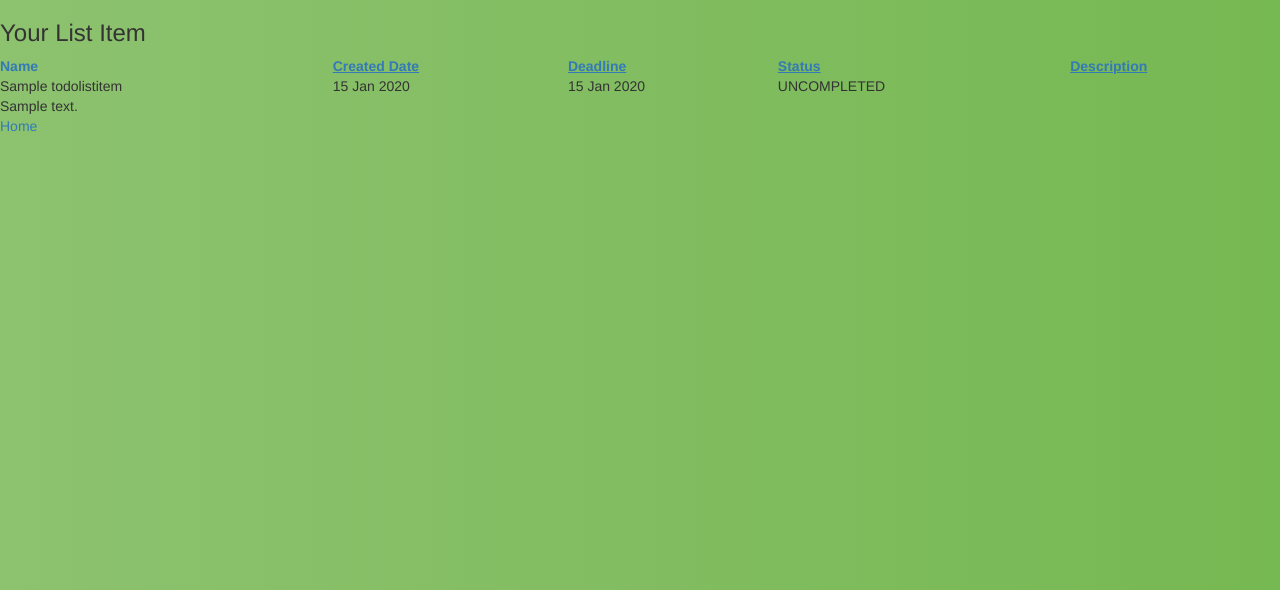
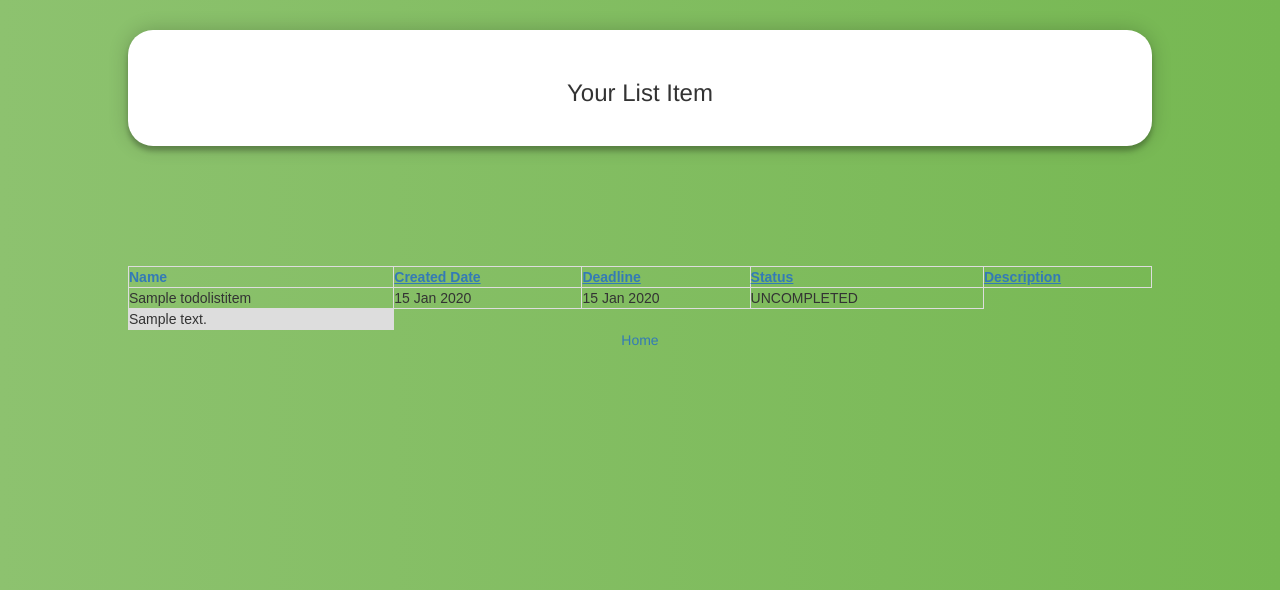
Before and after one commit to canberkeh/to_do_list, a Django app: template templates/todo/detail.html in a window 1280 px wide. Shown: the top 590 px of the page. Run offline with Django 3.2, Linux system fonts and the light colour scheme; the template is opened without the code that fills it: values that come from a table or form of the project are taken from there, others are empty; tables that the repository leaves empty hold one stand-in row (values such as "Sample post"); some libraries are stand-ins or nearby versions.

Commit message:
Template update

```diff
--- a/static/css/details.css
+++ b/static/css/details.css
@@ -8,3 +8,102 @@ body {
     -webkit-font-smoothing: antialiased;
     -moz-osx-font-smoothing: grayscale;
 }
+
+@import url(https://fonts.googleapis.com/css?family=Roboto:300);
+@import 'base.css';
+
+.login-info {
+    position: relative;
+    z-index: 1;
+    background: #FFFFFF;
+    max-width: 80% !important;
+    margin: 30px auto 100px;
+    padding: 30px;
+    text-align: center;
+    box-shadow: 0 0 20px 0 rgba(0, 0, 0, 0.2), 0 5px 5px 0 rgba(0, 0, 0, 0.24);
+    border-radius: 25px;
+}
+
+.todolist {
+    z-index: 1;
+    max-width: 80%;
+    margin: 100px auto;
+    text-align: center;
+}
+
+.todolist .container {
+    position: relative;
+    background: #FFFFFF;
+    padding: 25px;
+    box-shadow: 0 0 20px 0 rgba(0, 0, 0, 0.2), 0 5px 5px 0 rgba(0, 0, 0, 0.24);
+    border-radius: 25px;
+    min-height: 250px;
+    margin-top: -50px !important;
+}
+
+.todolist .container .section {
+    text-align: left;
+}
+
+.todolist .container .item-table {
+    margin-bottom: 20px;
+}
+
+.todolist .container .item-table th {
+    text-align: center;
+}
+
+.todolist .container .item-table td {
+    text-align: center;
+}
+
+.todolist .container .button, .login-info .button {
+    width: 165px;
+    height: 40px;
+    background: #4CAF50;
+    padding: 10px;
+    text-align: center;
+    border-radius: 5px;
+    color: white;
+    line-height: 25px;
+}
+
+#statusFilter {
+    width: 155px;
+    display: relative;
+    margin-bottom: 10px;
+    float: right;
+}
+
+table {
+    font-family: arial, sans-serif;
+    border-collapse: collapse;
+    width: 100%;
+}
+
+td, th {
+    border: 1px solid #dddddd;
+    text-align: left;
+    padding: 8px;
+}
+
+tr:nth-child(even) {
+    background-color: #dddddd;
+}
+
+#myInput {
+    border-radius: 10px;
+    width: 150px;
+}
+
+#createButton {
+    float: right;
+    margin-right: 10px;
+}
+
+button {
+    background: #4CAF50;
+    border-radius: 5px;
+    color: white !important;
+    border: thick;
+}
--- a/templates/todo/detail.html
+++ b/templates/todo/detail.html
@@ -7,7 +7,6 @@
     <meta name='viewport' content='width=device-width, initial-scale=1.0'>
     <title>Todo List Item</title>
     {% load static %}
-    <script src='https://code.jquery.com/jquery-3.3.1.min.js'></script>
     <link rel='stylesheet' href='{% static  ' css/details.css' %}'>
     <link rel='stylesheet' href='https://maxcdn.bootstrapcdn.com/bootstrap/3.4.1/css/bootstrap.min.css'>
     <script src='https://ajax.googleapis.com/ajax/libs/jquery/3.5.1/jquery.min.js'></script>
@@ -43,13 +42,13 @@
                         <td>{{ todo_list_item.deadline |date:'d M Y' }}</td>
                         <td>{{ todo_list_item.status }}</td>
                         </td>
-                    </tr>
+                    </tr><br>
                     <tr>
                         <td>{{ todo_list_item.description }}</td>
                     </tr>
                 </tbody>
             </table>
-            <a id='createButton' class='button' href='/'>Home</a>
+            <a id='button' class='button' href='/'>Home</a>
             {% endblock content %}
         </div>
     </div>
```
